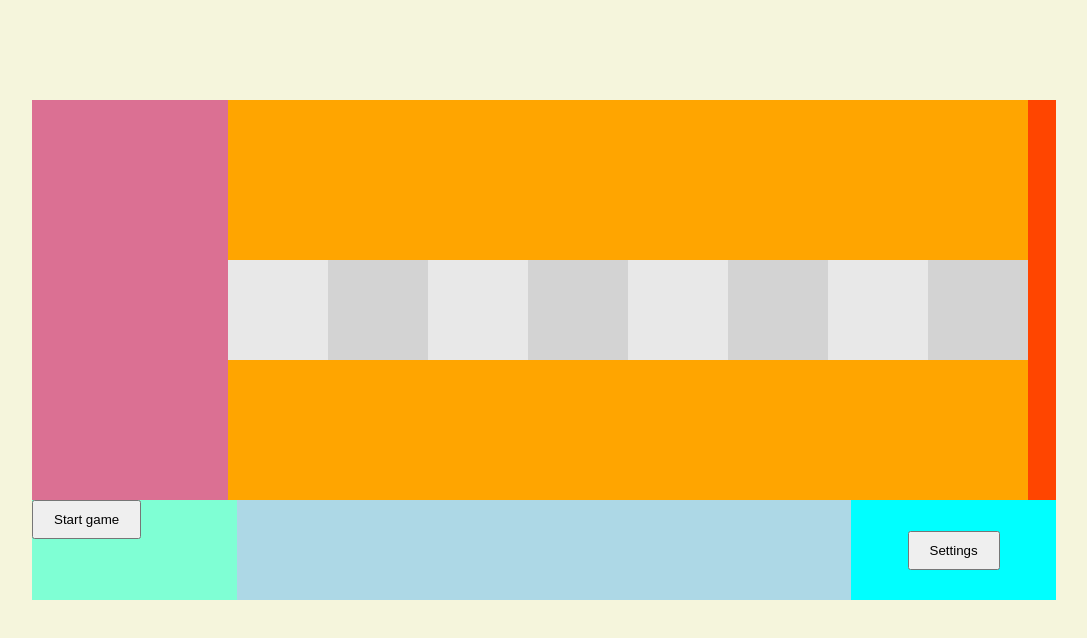
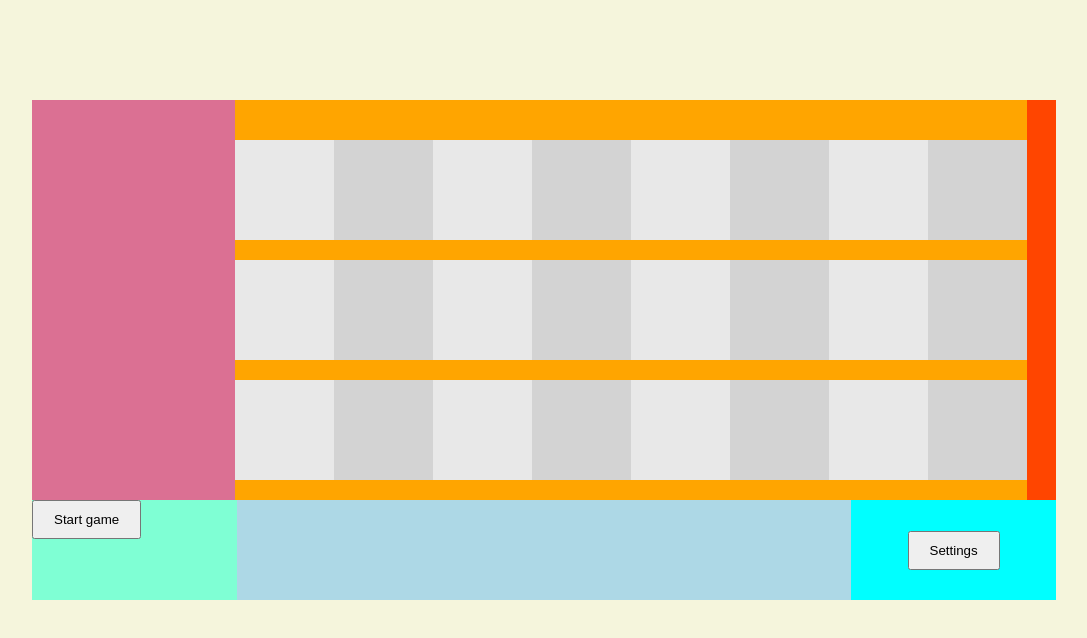
Before and after one commit to rrlaforest1/cats-vs-monsters, a plain HTML site: page index.html in a window 1280 px wide. Shown: the whole page, without its empty margins (96-1183 px from the left). Drawn offline with Linux system fonts and the light colour scheme.

Commit message:
implemente battle system and win an loose

```diff
--- a/index.html
+++ b/index.html
@@ -36,6 +36,35 @@
                         <!-- <div class="monster"></div> -->
                     </li>
                 </ul>
+                <ul class="battle-ground-spaces">
+                    <li id="2-1" class="tile">
+                        <!-- <div class="cat"></div> -->
+                    </li>
+                    <li id="2-2" class="tile"></li>
+                    <li id="2-3" class="tile"></li>
+                    <li id="2-4" class="tile"></li>
+                    <li id="2-5" class="tile"></li>
+                    <li id="2-6" class="tile"></li>
+                    <li id="2-7" class="tile"></li>
+                    <li id="2-8" class="tile">
+                        <!-- <div class="monster"></div> -->
+                    </li>
+                </ul>
+                <ul class="battle-ground-spaces">
+                    <li id="3-1" class="tile">
+                        <!-- <div class="cat"></div> -->
+                    </li>
+                    <li id="3-2" class="tile"></li>
+                    <li id="3-3" class="tile"></li>
+                    <li id="3-4" class="tile"></li>
+                    <li id="3-5" class="tile"></li>
+                    <li id="3-6" class="tile"></li>
+                    <li id="3-7" class="tile"></li>
+                    <li id="3-8" class="tile">
+                        <!-- <div class="monster"></div> -->
+                    </li>
+                </ul>
+
             </section>
 
             <section class="monster-closet"></section>
--- a/style/style.css
+++ b/style/style.css
@@ -53,7 +53,8 @@ main {
         width: 800px;
         display: flex;
         flex-direction: column;
-        justify-content: center;
+        justify-content: space-evenly;
+        overflow: hidden;
 
         &.ready li {
             cursor: pointer;
@@ -64,6 +65,7 @@ main {
             height: 20%;
             display: flex;
             position: relative;
+
 
 
 
```
